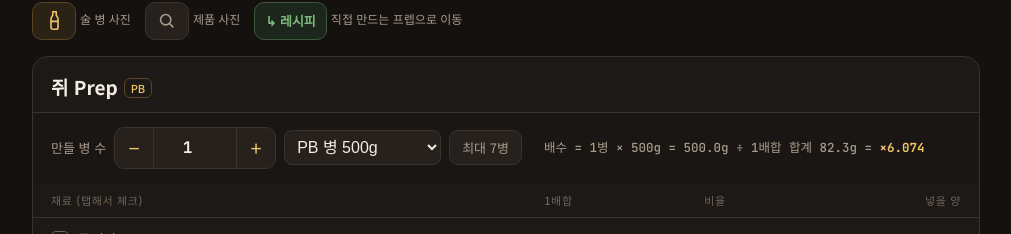
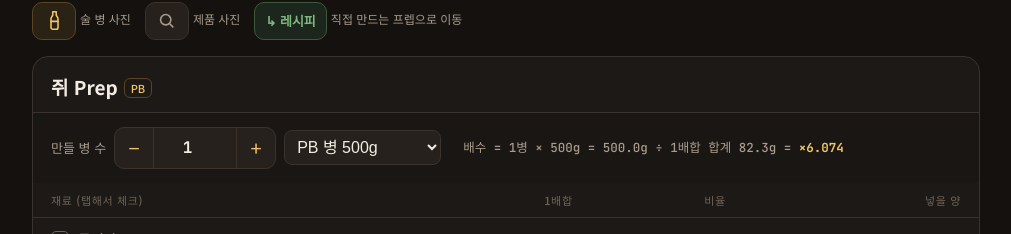
Before and after one commit to napoleonhill1005-cpu/PB-zooshindang, a plain HTML site: page index.html in a window 1280 px wide. Shown: the part 1233-1467 px from the top of the page, without its empty margins (134-1145 px from the left). Drawn offline with Linux system fonts and the light colour scheme.

Commit message:
일반 칵테일 병 수 최대 제한 해제 (최대 버튼·3.5kg 경고 제거)
Co-Authored-By: Claude Opus 5.5 <noreply@anthropic.com>
Claude-Session: https://claude.ai/code/session_01Cnb759owmEN9WWX5a9S5DP

```diff
--- a/index.html
+++ b/index.html
@@ -406,7 +406,7 @@ function prepCard(g, p, idx) {
   const unitLabel = `<select class="cont" data-k="${key}" data-f="cont">${Object.entries(CONTAINERS).map(([k2, [l, v]]) => `<option value="${k2}" ${s.cont === k2 ? 'selected' : ''}>${l} ${(v ?? state.bottle).toLocaleString('ko-KR')}${u}</option>`).join('')}</select>`;
   let ctrl = '';
   if (s.mode === 'bulk') ctrl = `<div class="bulkfix"><b>벌크 3.5kg</b><span>벌크로 만드는 프렙이라 병 수 계산 없이 항상 3,500g 기준</span></div>`;
-  else if (s.mode === 'bottle') ctrl = `<div class="qty"><label>만들 병 수</label><div class="step"><button data-k="${key}" data-act="dec">−</button><input data-k="${key}" data-f="bottles" type="number" inputmode="numeric" step="1" min="0" pattern="[0-9]*" value="${s.bottles}"><button data-k="${key}" data-act="inc">+</button></div><label>${unitLabel}</label><button class="btn" data-k="${key}" data-act="max">최대 ${Math.floor(BULK_MAX / bsize(s))}병</button></div>`;
+  else if (s.mode === 'bottle') ctrl = `<div class="qty"><label>만들 병 수</label><div class="step"><button data-k="${key}" data-act="dec">−</button><input data-k="${key}" data-f="bottles" type="number" inputmode="numeric" step="1" min="0" pattern="[0-9]*" value="${s.bottles}"><button data-k="${key}" data-act="inc">+</button></div><label>${unitLabel}</label></div>`;
   else if (s.mode === 'target') {
     const kg = s.tunit === 'kg' && u === 'g';
     const shown = kg ? Math.round((+s.target || 0) / 10) / 100 : s.target;
@@ -440,7 +440,7 @@ function prepCard(g, p, idx) {
   return `<section class="card ${hitCard ? 'hitcard' : ''}" id="c-${key}" data-pname="${esc(p.name)}">
     <div class="card-h"><h2>${esc(p.name)}${isMain(p) ? '<span class="tag">PB</span>' : ''}</h2>
 </div>
-    <div class="ctrl">${ctrl}<div class="formula">${formula}</div>${c.finish > BULK_MAX + 0.01 ? `<div class="over">벌크 최대치 3,500${u}를 넘었어 (${fmt(c.finish,u)}${u}). 두 번에 나눠서 만들어줘</div>` : ''}</div>
+    <div class="ctrl">${ctrl}<div class="formula">${formula}</div>${s.mode !== 'bottle' && c.finish > BULK_MAX + 0.01 ? `<div class="over">벌크 최대치 3,500${u}를 넘었어 (${fmt(c.finish,u)}${u}). 두 번에 나눠서 만들어줘</div>` : ''}</div>
     <table><thead><tr><th>재료 (탭해서 체크)</th><th class="hide-m">1배합</th><th>비율</th><th>넣을 양</th></tr></thead><tbody>${rows}${tot}</tbody></table>
     <div class="body">
       ${dateBox(p)}
```
Also changed, not shown: src/template.html (+2 -2 lines).
